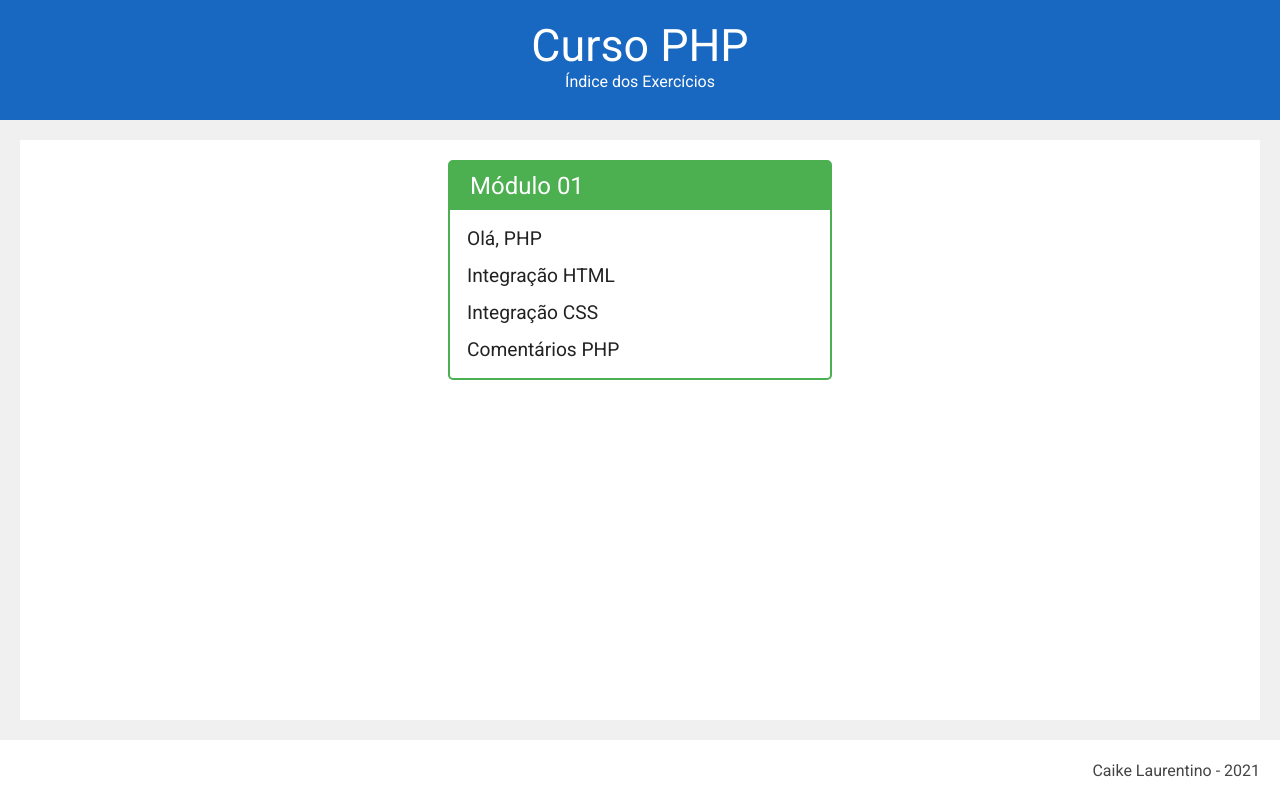
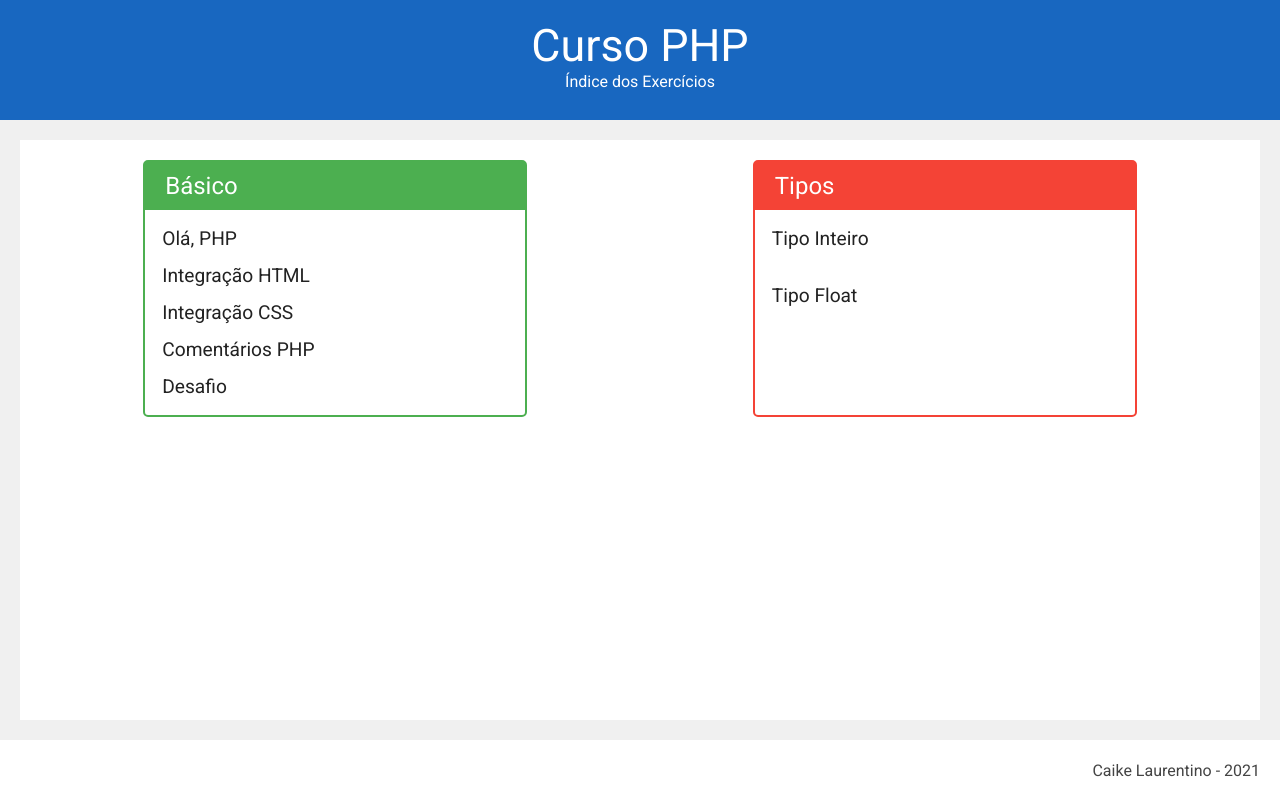
Before and after one commit to tozeos/php-studies, a PHP site: page / in a window 1280 px wide. Run offline with PHP 8.4, Linux system fonts and the light colour scheme.

Commit message:
Float numbers

```diff
--- a/basic/comentarios.php
+++ b/basic/comentarios.php
@@ -3,4 +3,7 @@
 <?php
     echo "Não acredito que estou estudando PHP";
     echo "Não acredito que estou estudando PHP";
+    # comentário php
+
+    // outro comentário php
 ?>
--- a/index.php
+++ b/index.php
@@ -19,7 +19,7 @@
         <div class="content">
             <nav class="modules">
                 <div class="module green">
-                    <h3>Módulo 01</h3>
+                    <h3>Básico</h3>
                     <ul>
                         <li>
                             <a href="exercicio.php?dir=basic&file=hello">
@@ -41,6 +41,29 @@
                                 Comentários PHP
                             </a>
                         </li>
+                        <li>
+                            <a href="exercicio.php?dir=basic&file=desafio">
+                                Desafio
+                            </a>
+                        </li>
+                    </ul>
+                </div>
+
+                <div class="module red">
+                    <h3>Tipos</h3>
+                    <ul>
+                        <li>
+                            <a href="exercicio.php?dir=tipos&file=int">
+                                Tipo Inteiro
+                            </a>
+                        </li>
+                    </ul>
+                    <ul>
+                        <li>
+                            <a href="exercicio.php?dir=tipos&file=float">
+                                Tipo Float
+                            </a>
+                        </li>
                     </ul>
                 </div>
             </nav>
```
Also changed, not shown: basic/desafio.php (added, +7 -0 lines), tipos/float.php (added, +11 -0 lines), tipos/int.php (added, +20 -0 lines).
